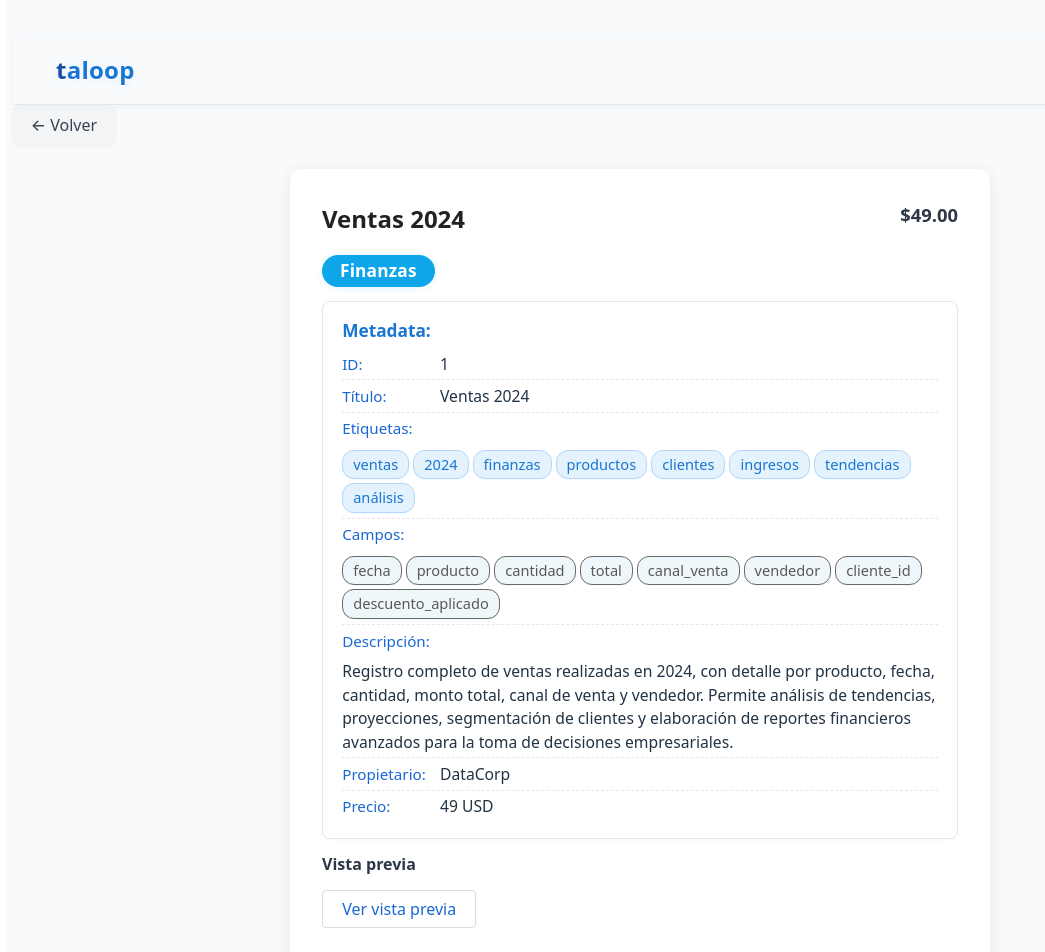
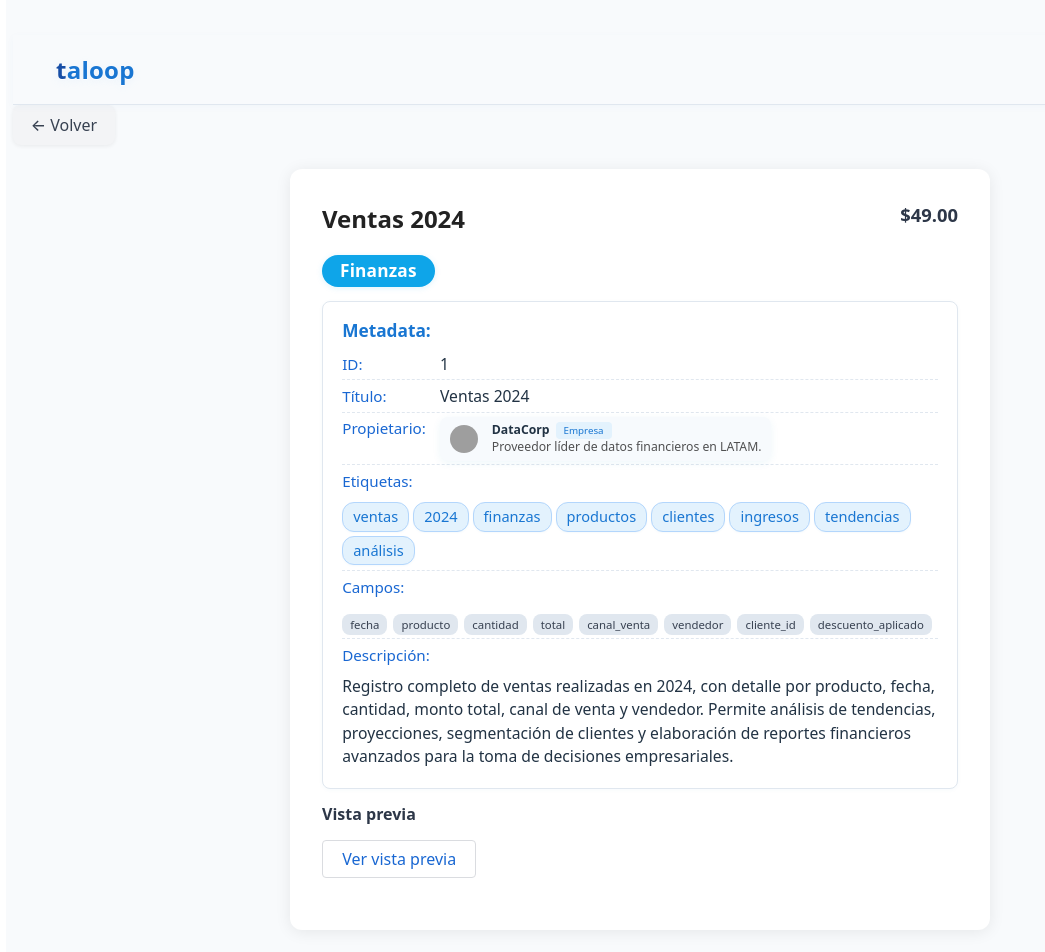
Before and after one commit to yonatan-alvarez-h/taloop-app, a React (Vite) app: page /datasets/1 in a window 1280 px wide. Shown: the top 952 px of the page, without its empty margins (0-1045 px from the left). Built offline with nearby package versions, Linux system fonts and the light colour scheme; grey boxes are pictures that could not be loaded.

Commit message:
Improve DatasetMetadata component

```diff
--- a/src/components/dataset/Details/Metadata/DatasetMetadata.tsx
+++ b/src/components/dataset/Details/Metadata/DatasetMetadata.tsx
@@ -1,5 +1,7 @@
 import React from "react";
 import type { Dataset } from "../../../../types/dataset";
+import DatasetOwner from "../../Owner/DatasetOwner";
+import DatasetFields from "../../Fields/DatasetFields";
 
 interface DatasetMetadataProps {
   dataset: Dataset;
@@ -15,6 +17,9 @@ const DatasetMetadata: React.FC<DatasetMetadataProps> = ({ dataset }) => (
       <li>
         <b>Título:</b> {dataset.title}
       </li>
+      <li>
+        <b>Propietario:</b> <DatasetOwner owner={dataset.owner} />
+      </li>
       <li style={{ alignItems: "flex-start" }}>
         <b>Etiquetas:</b>
         <span>
@@ -26,23 +31,10 @@ const DatasetMetadata: React.FC<DatasetMetadataProps> = ({ dataset }) => (
         </span>
       </li>
       <li style={{ alignItems: "flex-start" }}>
-        <b>Campos:</b>
-        <span>
-          {dataset.fields.map((field: string) => (
-            <span className="dataset-fields-chip" key={field}>
-              {field}
-            </span>
-          ))}
-        </span>
+        <b>Campos:</b> <DatasetFields fields={dataset.fields} />
       </li>
       <li>
         <b>Descripción:</b> {dataset.description}
-      </li>
-      <li>
-        <b>Propietario:</b> {dataset.owner.name}
-      </li>
-      <li>
-        <b>Precio:</b> {dataset.priceUsd} USD
       </li>
     </ul>
   </div>
```
